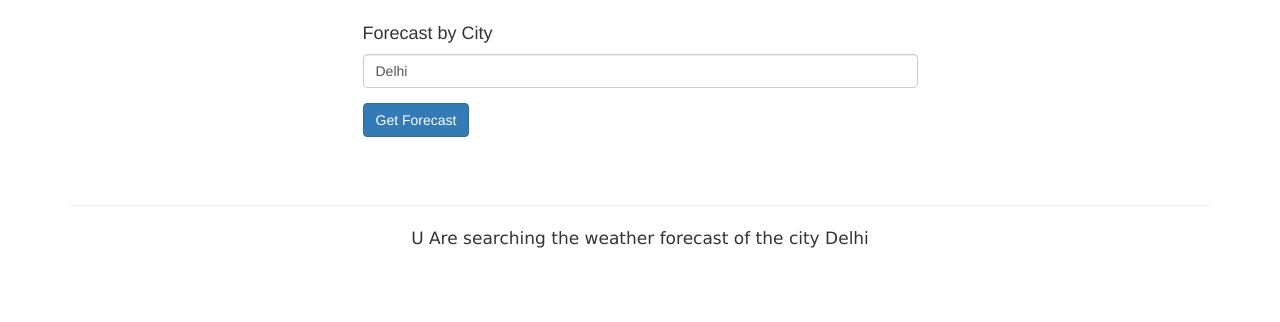
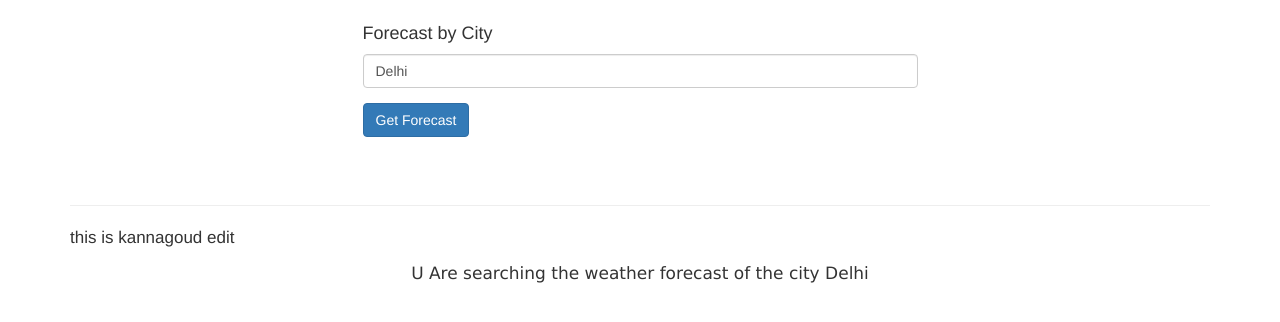
Before and after one commit to akashhr/WeatherApp-Forecasting, a plain HTML site: page index.html in a window 1280 px wide. Shown: the part 58-380 px from the top of the page. Drawn offline with nearby package versions, Linux system fonts and the light colour scheme; some packages are replaced by stand-ins of ours.

Commit message:
kannapa committed

```diff
--- a/pages/home.html
+++ b/pages/home.html
@@ -11,4 +11,5 @@
 <br/>
 <br/>
 <hr/>
+<p>this is kannagoud edit</p>
 <p class = "two">U Are searching the weather forecast of the city {{city}}</p>
```
